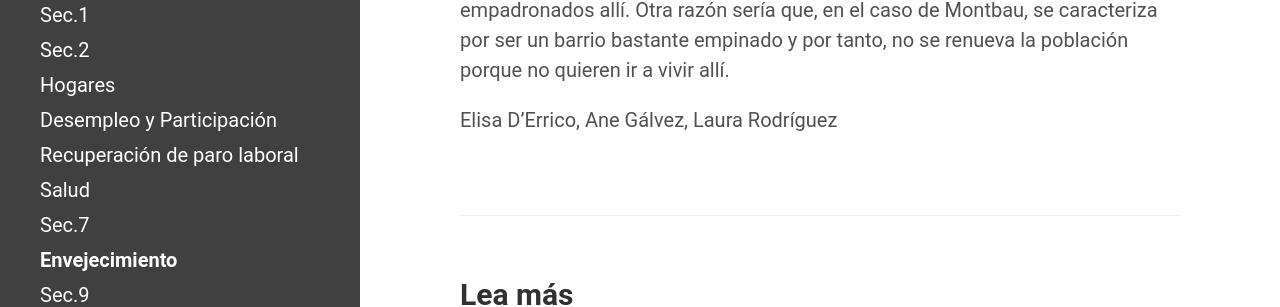
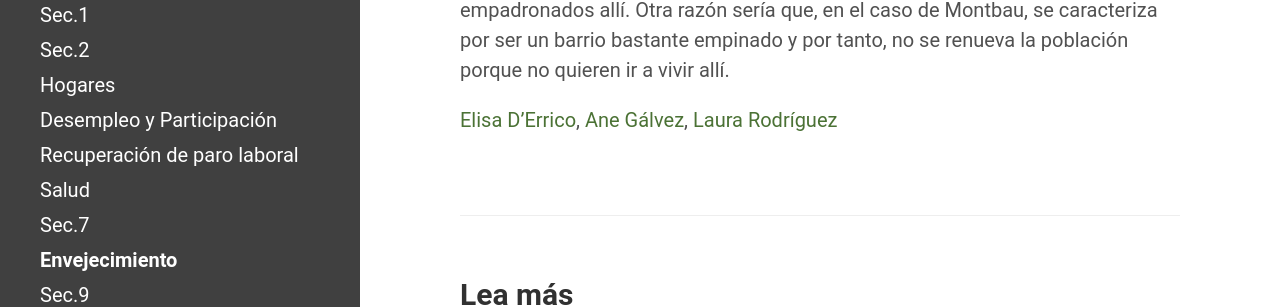
Before and after one commit to mper-bcn-ny/2017-metro, a Jekyll site: the page built from _posts/2017-02-13-seccion_8.md, in a window 1280 px wide and 900 px high, scrolled down 720 px. Shown: the part 323-630 px from the top of the window. Built offline with Jekyll 4.4.1, drawn with Linux system fonts in a browser that asks for light colours; part of the change alters nothing that is shown.

```diff
--- a/_posts/2017-02-13-seccion_8.md
+++ b/_posts/2017-02-13-seccion_8.md
@@ -18,4 +18,4 @@ Proporción de envejecimiento en los barrio de Barcelona
 
 Un posible motivo que explica estas cifras es que estos barrios concentran una mayor cantidad de residencias geriátricas y por tanto, más ancianos están empadronados allí. Otra razón sería que, en el caso de Montbau, se caracteriza por ser un barrio bastante empinado y por tanto, no se renueva la población porque no quieren ir a vivir allí.
 
-Elisa D'Errico, Ane Gálvez, Laura Rodríguez
+[Elisa D'Errico](@elisadp16), [Ane Gálvez](@anegls), [Laura Rodríguez](@laurarodriguezg)
```
